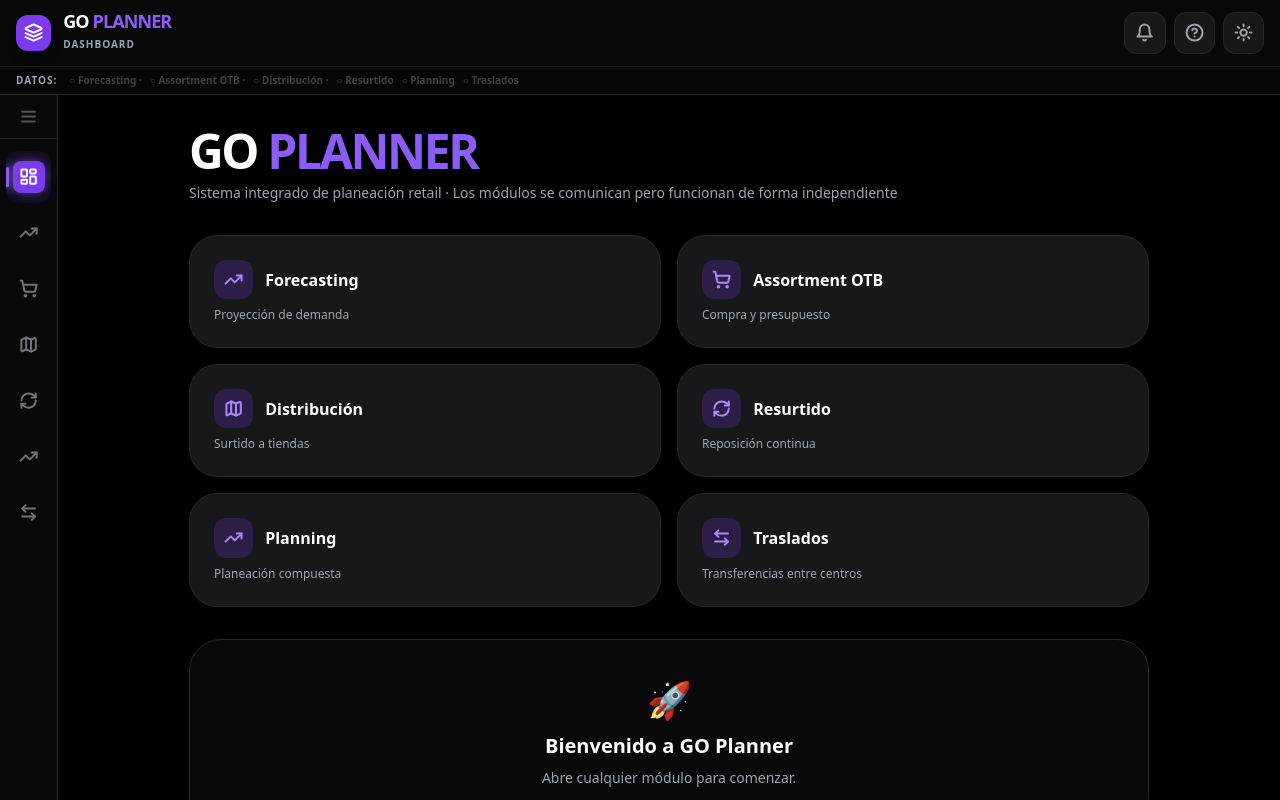
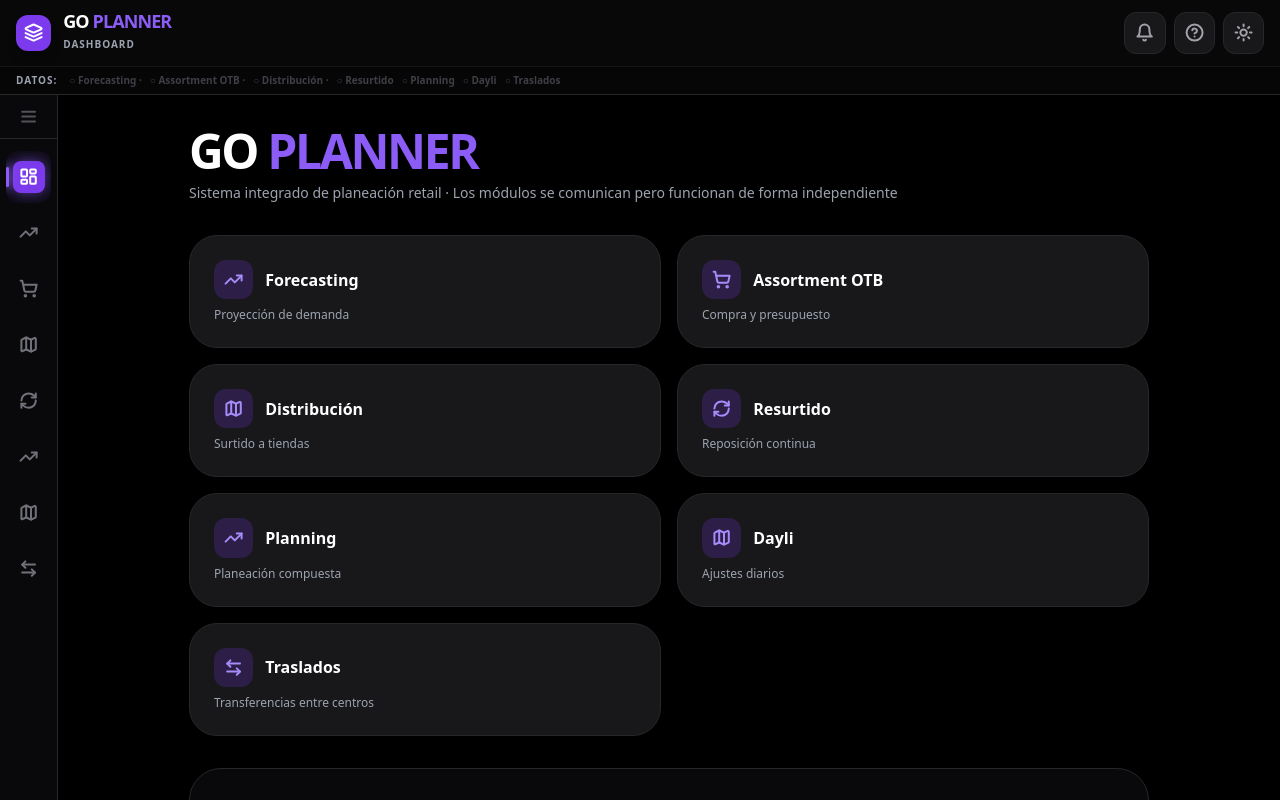
Before and after one commit to Guillermo-8a/GO-PLANNER, a React (Vite) app: page / in a window 1280 px wide. Shown: the top 800 px of the page. Built offline with nearby package versions, Linux system fonts and the light colour scheme.

Commit message:
Update App.jsx

```diff
--- a/src/App.jsx
+++ b/src/App.jsx
@@ -13,6 +13,7 @@ import ModuleDistribucion from './modules/ModuleDistribucion';
 import ModuleResurtido    from './modules/ModuleReplenishment';
 import ModuleTraslados from './modules/ModuleTraslados';
 import ModulePlanning from "./modules/ModulePlanning" ;
+import ModuleDayli from "./modules/ModuleDayli" ;
 
 import {
   Layers, Bell, Sun, Moon, ShoppingCart, Map, LayoutDashboard,
@@ -100,6 +101,7 @@ const NAV_ITEMS = [
   { id: 'distribucion', label: 'Distribución',   Icon: Map,             desc: 'Surtido a tiendas',     dataKey: 'distributionData' },
   { id: 'resurtido',    label: 'Resurtido',       Icon: RefreshCw,       desc: 'Reposición continua',   dataKey: 'replenishmentData' },
   { id: 'planning',    label: 'Planning',       Icon: TrendingUp,       desc: 'Planeación compuesta',   dataKey: 'planningData' },
+  { id: 'dayli',    label: 'Dayli',       Icon: Map,       desc: 'Ajustes diarios',   dataKey: 'dayliData' },
   { id: 'traslados', label: 'Traslados', Icon: ArrowLeftRight, desc: 'Transferencias entre centros', dataKey: null },
 ];
 
@@ -307,6 +309,7 @@ function Shell() {
   const renderModule = () => {
     switch (activeModule) {
       case 'dashboard':    return <Dashboard {...moduleProps} />;
+      case 'dayli':     return <ModuleDayli {...moduleProps} />;
       case 'forecast':     return <ModuleForecast {...moduleProps} />;
       case 'assortment':   return <ModuleAssortment {...moduleProps} />;
       case 'distribucion': return <ModuleDistribucion {...moduleProps} />;
```
